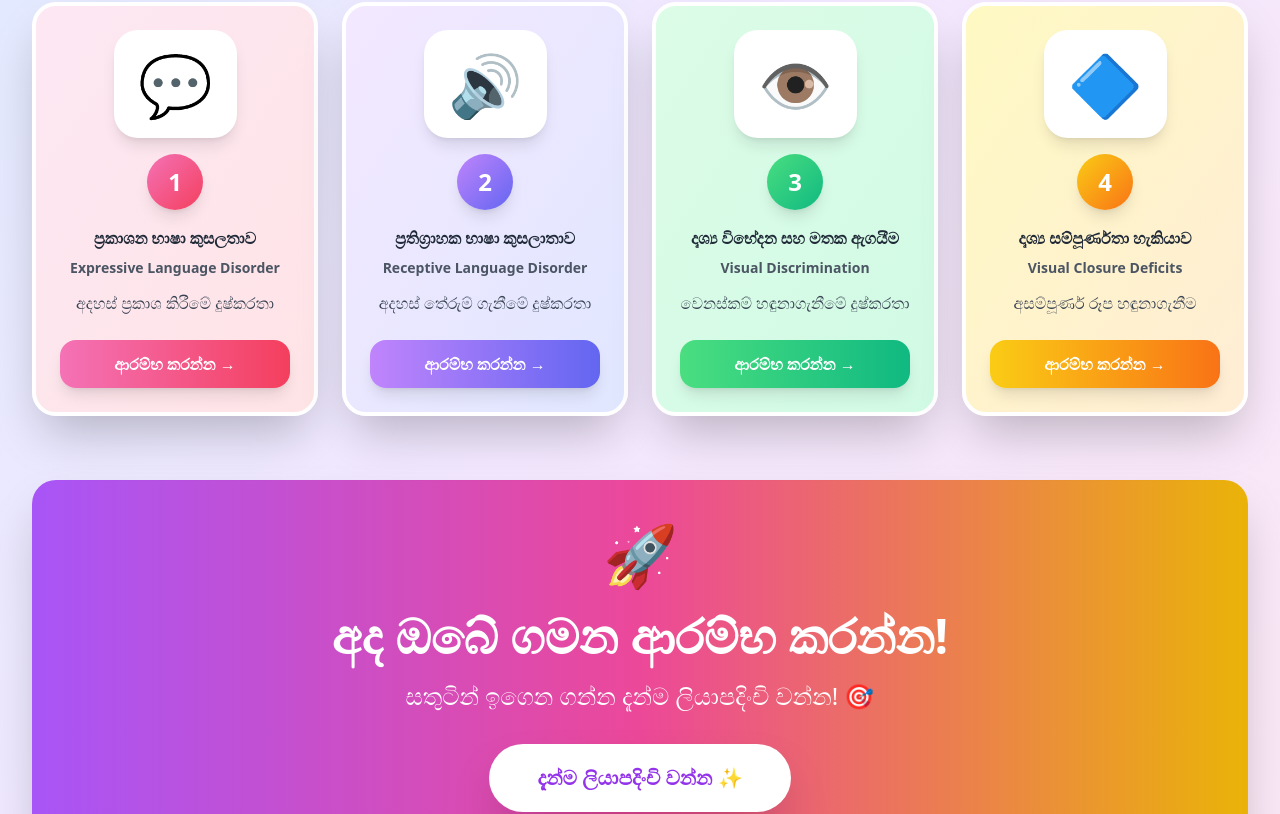
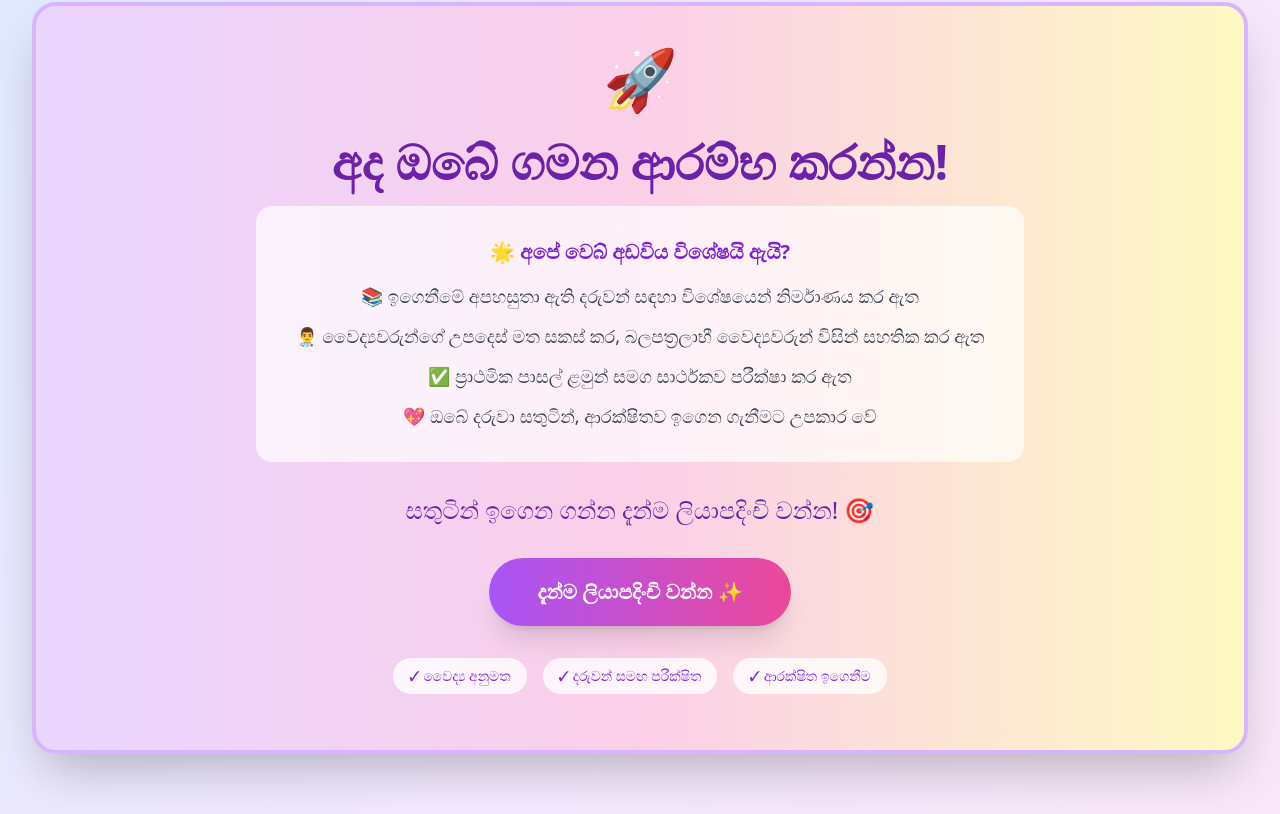
Before and after one commit to DulankaEdiriweera/Nena-Sawiya, a React (Create React App) app in the folder frontend/: page / in a window 1280 px wide. Shown: the part 538-1352 px from the top of the page. Built offline with nearby package versions, Linux system fonts and the light colour scheme.

Commit message:
corrected home page styles

```diff
--- a/frontend/src/Components/Home.jsx
+++ b/frontend/src/Components/Home.jsx
@@ -11,7 +11,7 @@ const Home = () => {
   const components = [
     {
       id: 1,
-      title: "ප්‍රකාශන භාෂා කුසලතාව",
+      title: "ප්‍රකාශන භාෂා කුසලතාව ඇගයීම",
       subtitle: "Expressive Language Disorder",
       description: "අදහස් ප්‍රකාශ කිරීමේ දුෂ්කරතා",
       color: "from-pink-400 to-rose-500",
@@ -21,7 +21,7 @@ const Home = () => {
     },
     {
       id: 2,
-      title: "ප්‍රතිග්‍රාහක භාෂා කුසලාතාව",
+      title: "ප්‍රතිග්‍රාහක භාෂා කුසලාතාව ඇගයීම",
       subtitle: "Receptive Language Disorder",
       description: "අදහස් තේරුම් ගැනීමේ දුෂ්කරතා",
       color: "from-purple-400 to-indigo-500",
@@ -41,13 +41,13 @@ const Home = () => {
     },
     {
       id: 4,
-      title: "දෘශ්‍ය සම්පූර්ණතා හැකියාව",
+      title: "දෘශ්‍ය සම්පූර්ණතා හැකියාව ඇගයීම",
       subtitle: "Visual Closure Deficits",
-      description: "අසම්පූර්ණ රූප හඳුනාගැනීම",
+      description: "අසම්පූර්ණ රූප හඳුනාගැනීමේ දුෂ්කරතා",
       color: "from-yellow-400 to-orange-500",
       bgColor: "bg-gradient-to-br from-yellow-100 to-orange-100",
       emoji: "🔷",
-      path: "/vcDashboard"
+      path: "/vcDashboard",
     },
   ];
 
@@ -77,12 +77,63 @@ const Home = () => {
             🌈📘
           </p>
           <p className="text-base sm:text-lg md:text-xl text-gray-700 font-medium">
-            පහත වර්ග වලින් එකක් තෝරා ආරම්භ කරන්න
+            ඔබ කැමති ක්‍රියාකාරකමක් තෝරාගන්න
           </p>
         </div>
 
+        {/* Call to Action */}
+        <div className="bg-gradient-to-r from-purple-200 via-pink-200 to-yellow-100 rounded-3xl p-10 sm:p-14 text-center shadow-2xl border-4 border-purple-300 pb-2">
+          <div className="text-6xl mb-4 animate-bounce">🚀</div>
+          <h3 className="text-3xl sm:text-4xl md:text-5xl font-bold mb-5 text-purple-800">
+            අද ඔබේ ගමන ආරම්භ කරන්න!
+          </h3>
+
+          {/* Description Section */}
+          <div className="bg-white/70 rounded-2xl p-6 sm:p-8 mb-8 max-w-3xl mx-auto">
+            <p className="text-base sm:text-lg md:text-xl text-gray-800 mb-4 leading-relaxed">
+              🌟{" "}
+              <strong className="text-purple-700">
+                අපේ වෙබ් අඩවිය විශේෂයි ඇයි?
+              </strong>
+            </p>
+            <p className="text-sm sm:text-base md:text-lg text-gray-700 mb-3 leading-relaxed">
+              📚 ඉගෙනීමේ අපහසුතා ඇති දරුවන් සඳහා විශේෂයෙන් නිර්මාණය කර ඇත
+            </p>
+            <p className="text-sm sm:text-base md:text-lg text-gray-700 mb-3 leading-relaxed">
+              👨‍⚕️ වෛද්‍යවරුන්ගේ උපදෙස් මත සකස් කර, බලපත්‍රලාභී වෛද්‍යවරුන් විසින්
+              සහතික කර ඇත
+            </p>
+            <p className="text-sm sm:text-base md:text-lg text-gray-700 mb-3 leading-relaxed">
+              ✅ ප්‍රාථමික පාසල් ළමුන් සමග සාර්ථකව පරීක්ෂා කර ඇත
+            </p>
+            <p className="text-sm sm:text-base md:text-lg text-gray-700 leading-relaxed">
+              💖 ඔබේ දරුවා සතුටින්, ආරක්ෂිතව ඉගෙන ගැනීමට උපකාර වේ
+            </p>
+          </div>
+
+          <p className="text-lg sm:text-xl md:text-2xl mb-8 max-w-2xl mx-auto font-medium text-purple-800">
+            සතුටින් ඉගෙන ගන්න දැන්ම ලියාපදිංචි වන්න! 🎯
+          </p>
+          <button className="bg-gradient-to-r from-purple-500 to-pink-500 text-white font-bold py-5 px-12 rounded-full shadow-xl hover:shadow-2xl transform hover:scale-105 transition-all text-lg sm:text-xl hover:from-purple-600 hover:to-pink-600">
+            දැන්ම ලියාපදිංචි වන්න ✨
+          </button>
+
+          {/* Trust Badge */}
+          <div className="mt-8 flex flex-wrap justify-center gap-4 text-sm text-purple-700">
+            <span className="bg-white/80 px-4 py-2 rounded-full">
+              ✓ වෛද්‍ය අනුමත
+            </span>
+            <span className="bg-white/80 px-4 py-2 rounded-full">
+              ✓ දරුවන් සමඟ පරීක්ෂිත
+            </span>
+            <span className="bg-white/80 px-4 py-2 rounded-full">
+              ✓ ආරක්ෂිත ඉගෙනීම
+            </span>
+          </div>
+        </div>
+
         {/* Cards */}
-        <div className="grid grid-cols-1 sm:grid-cols-2 lg:grid-cols-4 gap-6 mb-16">
+        <div className="grid grid-cols-1 sm:grid-cols-2 lg:grid-cols-4 gap-6 mb-16 pt-20 ">
           {components.map((component) => (
             <div
               key={component.id}
@@ -131,24 +182,10 @@ const Home = () => {
             </div>
           ))}
         </div>
-
-        {/* Call to Action */}
-        <div className="bg-gradient-to-r from-purple-500 via-pink-500 to-yellow-500 rounded-3xl p-10 sm:p-14 text-center text-white shadow-2xl">
-          <div className="text-6xl mb-4 animate-bounce">🚀</div>
-          <h3 className="text-3xl sm:text-4xl md:text-5xl font-bold mb-5">
-            අද ඔබේ ගමන ආරම්භ කරන්න!
-          </h3>
-          <p className="text-lg sm:text-xl md:text-2xl mb-8 max-w-2xl mx-auto font-medium">
-            සතුටින් ඉගෙන ගන්න දැන්ම ලියාපදිංචි වන්න! 🎯
-          </p>
-          <button className="bg-white text-purple-600 font-bold py-5 px-12 rounded-full shadow-2xl hover:shadow-3xl transform hover:scale-110 transition-all text-lg sm:text-xl">
-            දැන්ම ලියාපදිංචි වන්න ✨
-          </button>
-        </div>
       </div>
 
       {/* Footer */}
-      <footer className="bg-gradient-to-r from-purple-600 to-pink-600 text-white py-8 mt-12">
+      <footer className="bg-gradient-to-r from-purple-600 to-pink-600 text-white py-6 mt-12 ">
         <div className="max-w-7xl mx-auto px-4 sm:px-6 lg:px-8 text-center">
           <p className="text-lg font-bold mb-2">
             3-5 ශ්‍රේණි සිංහල මාධ්‍ය සිසුන් සඳහා නිර්මාණය කරන ලදී ❤️
```
